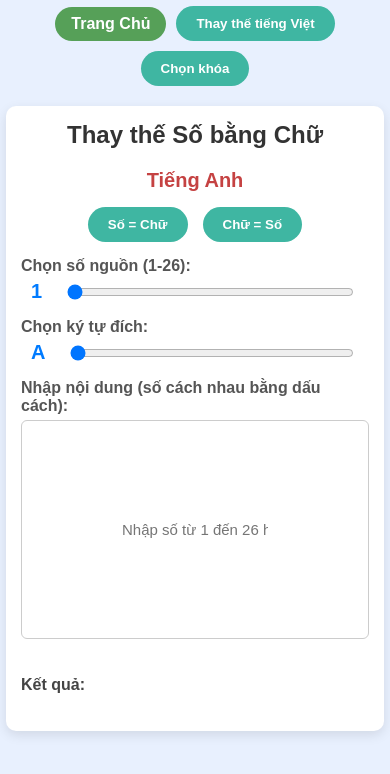
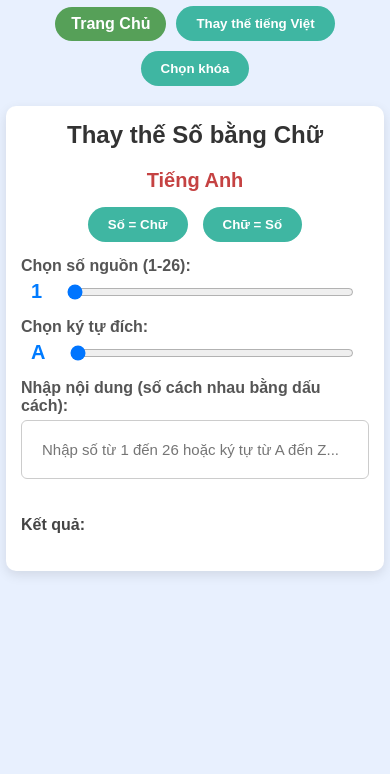
Before and after one commit to CuongCow/masoi, a plain HTML site: page sobangchuen.html in a window 390 px wide. Drawn offline with Linux system fonts and the light colour scheme.

Commit message:
sobangchuen.html

```diff
--- a/sobangchuen.html
+++ b/sobangchuen.html
@@ -237,7 +237,7 @@
             }
 
             input[type="text"] {
-                padding: 100px;
+                padding: 20px;
                 font-size: 15px;
             }
 
```
